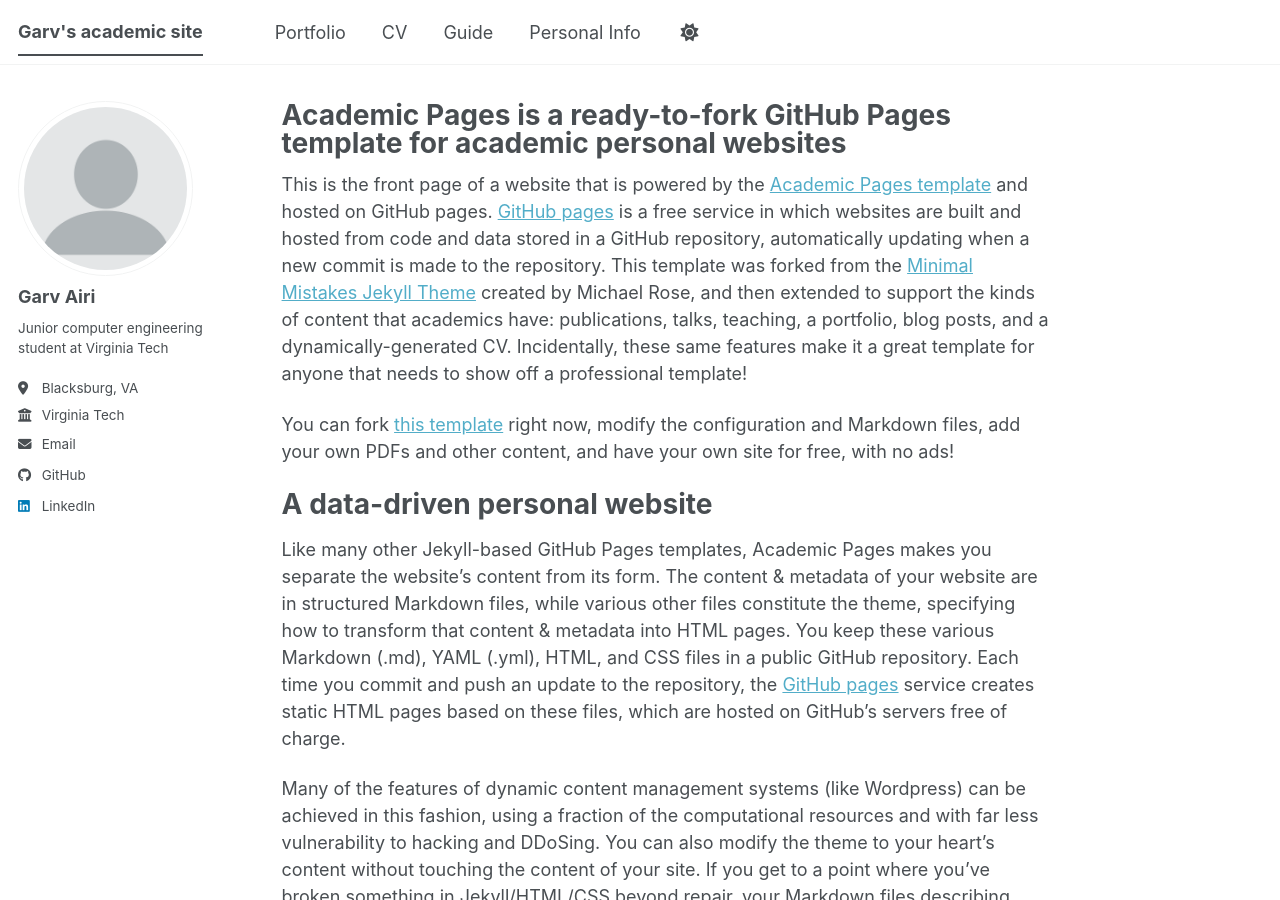
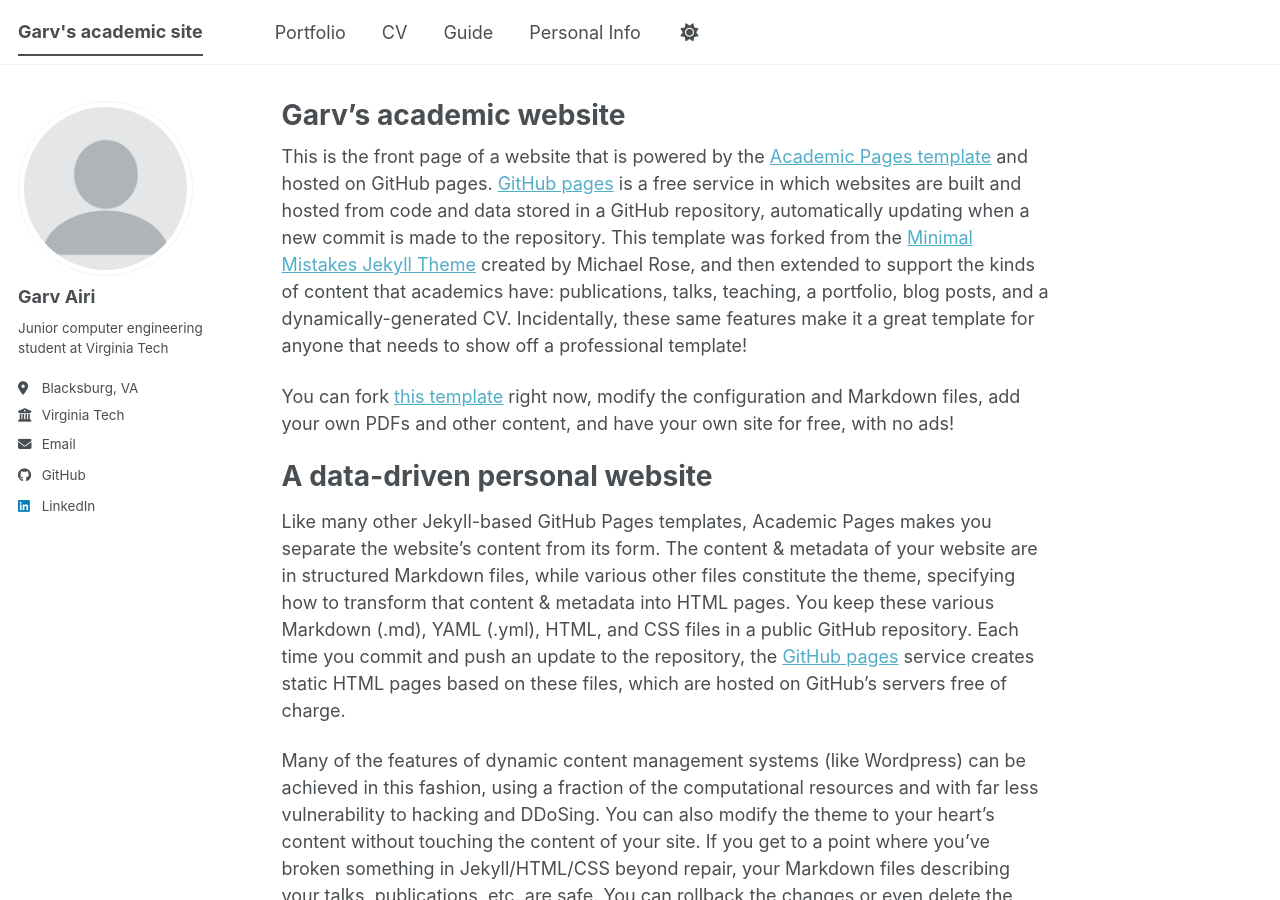
Before and after one commit to gairi01/gairi01.github.io, a Jekyll site: the page built from _pages/about.md, in a window 1280 px wide and 900 px high. Built offline with Jekyll 4.4.1, drawn with Linux system fonts in a browser that asks for light colours; a script bundle is joined from its source files by our own code; library files that are not in the unit come from our copies.

Commit message:
Update title for academic website

```diff
--- a/_pages/about.md
+++ b/_pages/about.md
@@ -1,6 +1,6 @@
 ---
 permalink: /
-title: "Academic Pages is a ready-to-fork GitHub Pages template for academic personal websites"
+title: "Garv's academic website"
 author_profile: true
 redirect_from:
   - /about/
```
